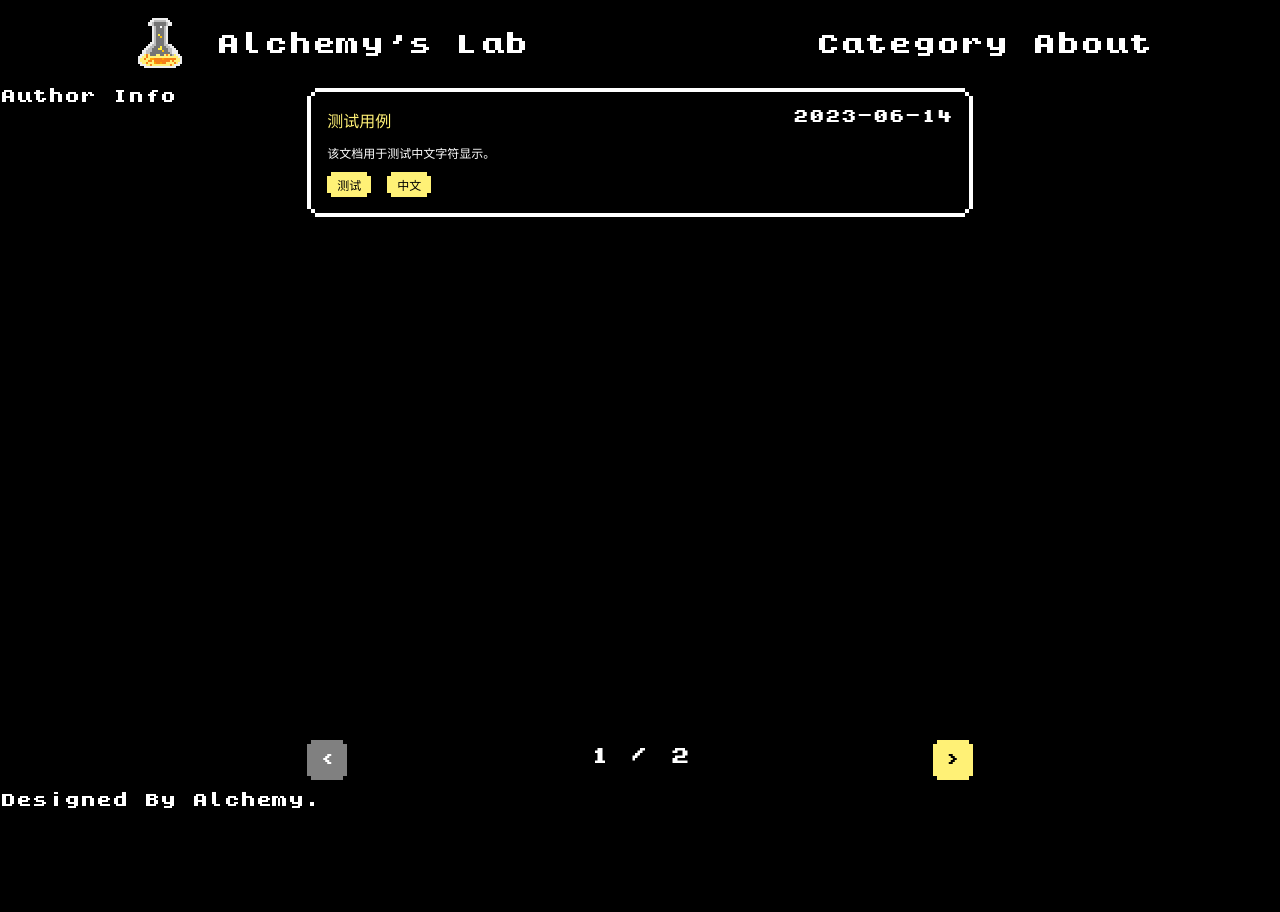
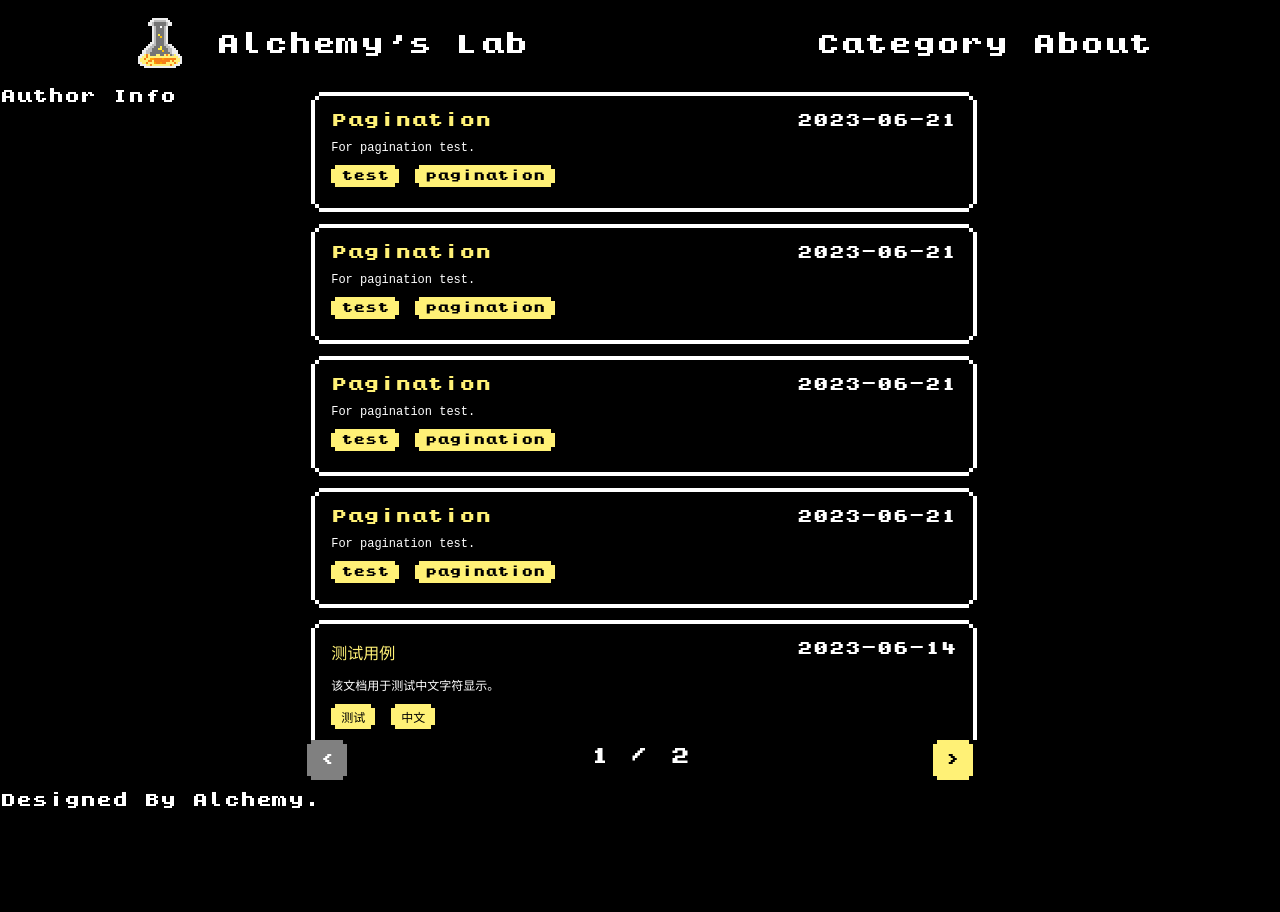
Before and after one commit to AlchemyZJK/8bit-style-lab, a Jekyll site: the page built from index.html, in a window 1280 px wide. Built offline with Jekyll 4.4.1, drawn with Linux system fonts in a browser that asks for light colours; some web fonts are replaced; the list of posts is cut into pages by our own code.

Commit message:
Customize scroll bar.

```diff
--- a/_config.yml
+++ b/_config.yml
@@ -9,4 +9,4 @@
 
 plugins:
   - jekyll-paginate
-paginate: 1
+paginate: 5
--- a/_layouts/default.html
+++ b/_layouts/default.html
@@ -6,6 +6,7 @@
     <div class="page-container">
       <div class="author-info">Author Info</div>
       <div class="post-list">
+        <div class="post-cards">
           {% for post in paginator.posts %}
             <div class="post-container">
               <div class="left-top-corner"></div>
@@ -40,6 +41,7 @@
               <div class="right-bottom-corner"></div>
             </div>
           {% endfor %}
+        </div>
         <div class="pagination">
           <div class="inline-wrap">
             {% if paginator.previous_page %}
--- /dev/null
+++ b/_posts/2023-06-21-pagination-1.md
@@ -0,0 +1,7 @@
+---
+layout: post
+title: Pagination
+tags: [test, pagination]
+---
+
+For pagination test.
--- /dev/null
+++ b/_posts/2023-06-21-pagination-2.md
@@ -0,0 +1,7 @@
+---
+layout: post
+title: Pagination
+tags: [test, pagination]
+---
+
+For pagination test.
--- /dev/null
+++ b/_posts/2023-06-21-pagination-3.md
@@ -0,0 +1,7 @@
+---
+layout: post
+title: Pagination
+tags: [test, pagination]
+---
+
+For pagination test.
--- /dev/null
+++ b/_posts/2023-06-21-pagination-4.md
@@ -0,0 +1,7 @@
+---
+layout: post
+title: Pagination
+tags: [test, pagination]
+---
+
+For pagination test.
--- a/_sass/index.scss
+++ b/_sass/index.scss
@@ -100,6 +100,21 @@
   height: calc(100vh - 88px - 120px);
   position: relative;
 }
+.post-cards {
+  width: 100%;
+  height: calc(100% - 48px);
+  overflow-x: scroll;
+  padding: 4px;
+  &::-webkit-scrollbar {
+    width: 12px;
+  }
+  &::-webkit-scrollbar-thumb {
+    background-color: rgb(255, 241, 118);
+  }
+  &::-webkit-scrollbar-corner {
+    background-color: transparent;
+  }
+}
 .post-container {
   @include rounded-box(100%, 120px, white);
   margin-bottom: 12px;
```
Lines whose indentation alone changed are shown as unchanged.
